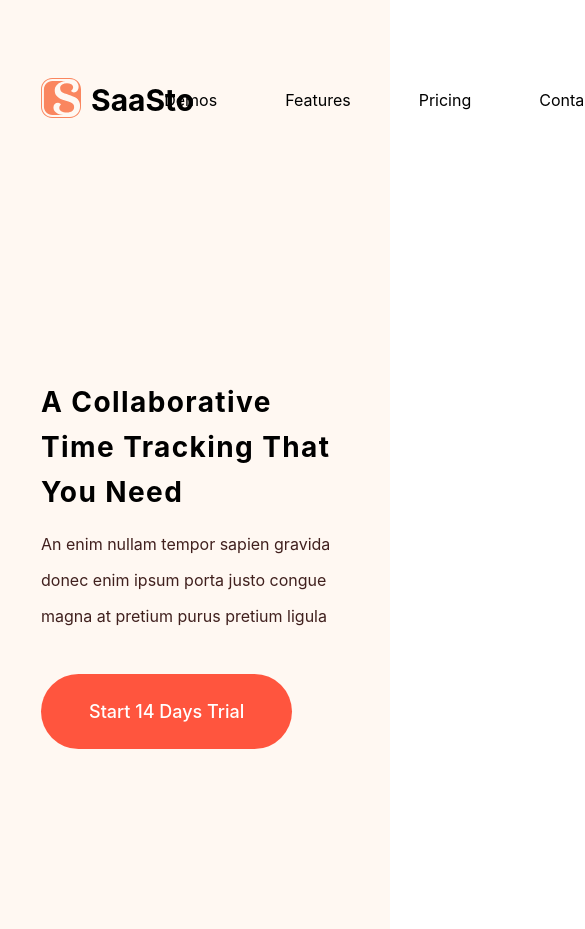
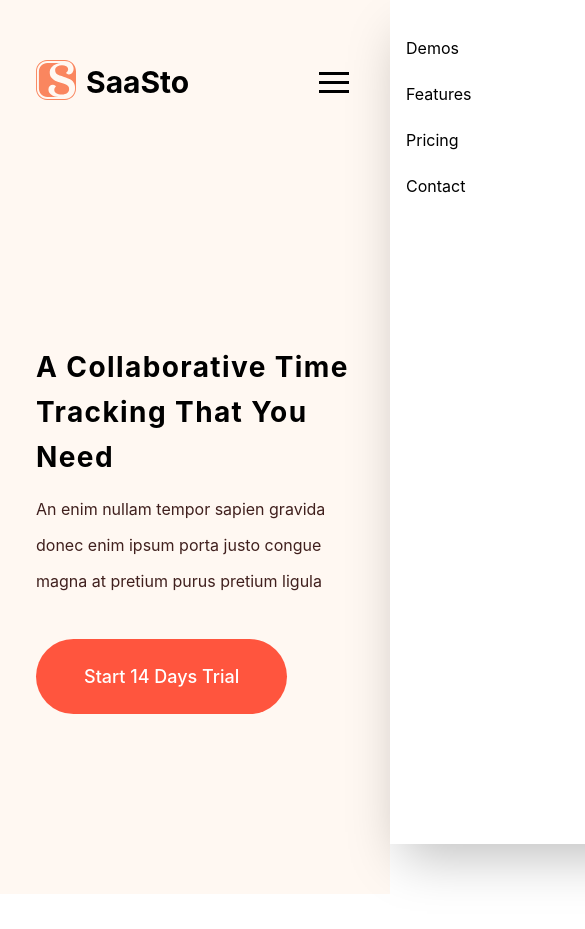
Before and after one commit to Evgenyloy/saasto-tailwind, a React (Vite) app: page / in a window 390 px wide. Shown: the top 929 px of the page, 585 px wide, since content can reach past the window. After the commit the page ends 894 px from the top, so only its background shows below. Built offline with nearby package versions, Linux system fonts and the light colour scheme.

Commit message:
mobile menu added

```diff
--- a/src/components/header/Header.jsx
+++ b/src/components/header/Header.jsx
@@ -1,9 +1,20 @@
 import Container from "../ui/Container";
 import logo from "../../../public/assets/images/logo/logo.png";
+import { useState } from "react";
 
 function Header() {
+  const [isOpen, setIsOpen] = useState(false);
+
+  function toggleMenu() {
+    setIsOpen(!isOpen);
+  }
+
+  function closeMenu() {
+    setIsOpen(false);
+  }
+
   return (
-    <header className="py-60 bg-[#fff8f2FF]">
+    <header className="py-60 bg-[#fff8f2FF] ">
       <Container>
         <div className="flex justify-between items-center">
           <div className="flex cursor-pointer">
@@ -11,35 +22,92 @@ function Header() {
             <span className="ml-10 text-[30px] font-bold">SaaSto</span>
           </div>
 
-          <nav className="">
+          <nav className="mobile:hidden tablet:hidden desktop:block">
             <ul className="flex gap-48">
-              <Link>Demos</Link>
-              <Link>Features</Link>
-              <Link>Pricing</Link>
-              <Link>Contact</Link>
+              <NavLinks />
             </ul>
           </nav>
 
-          <div className="flex gap-36">
-            <button className="text-[#ff553eFF] cursor-pointer transition-transform duration-200 hover:scale-115 hover:text-[#e62538]">
+          <div className="mobile:hidden tablet:hidden desktop:block gap-[36px] ">
+            <button className="text-[#ff553eFF] cursor-pointer transition-transform duration-200 hover:scale-115 hover:text-[#e62538] mr-10">
               Login
             </button>
             <button className="bg-[#ff553eFF] px-36 py-16 rounded-3xl text-white cursor-pointer hover:bg-[#e62538] transition-all duration-200">
               Sign up
             </button>
           </div>
+          <Burger isOpen={isOpen} onClick={toggleMenu} />
         </div>
       </Container>
+      <MobileMenu isOpen={isOpen} closeMenu={closeMenu} />
     </header>
   );
 }
 
 export default Header;
 
-function Link({ children }) {
+function Link({ children, onClick }) {
   return (
-    <li className="cursor-pointer hover:-translate-y-2 relative p-10 transition-all duration-300 hover:text-[#ff553eFF]">
+    <li
+      onClick={onClick}
+      className="cursor-pointer hover:-translate-y-2 relative p-10 transition-all duration-300 hover:text-[#ff553eFF]"
+    >
       {children}
     </li>
   );
 }
+
+function NavLinks({ children, closeMenu }) {
+  return (
+    <>
+      <Link onClick={closeMenu}>Demos</Link>
+      <Link onClick={closeMenu}>Features</Link>
+      <Link onClick={closeMenu}>Pricing</Link>
+      <Link onClick={closeMenu}>Contact</Link>
+    </>
+  );
+}
+
+function Burger({ isOpen, onClick }) {
+  return (
+    <button
+      onClick={onClick}
+      aria-label="Toggle menu"
+      aria-expanded={isOpen}
+      className="mobile:flex tablet:flex desktop:hidden flex-col gap-6  cursor-pointer h-40 w-40 justify-center items-center"
+    >
+      <span
+        className={`block w-30 h-3 bg-black duration-200    ${isOpen ? "translate-y-8 rotate-45" : ""}`}
+      />
+      <span
+        className={`block w-30 h-3 bg-black duration-200    ${isOpen ? "opacity-0" : ""}`}
+      />
+      <span
+        className={`block w-30 h-3 bg-black duration-200 [will-change:transform] ${isOpen ? "-translate-y-8 -rotate-45" : ""}`}
+      />
+    </button>
+  );
+}
+
+function MobileMenu({ isOpen, closeMenu }) {
+  return (
+    <>
+      <div
+        onClick={closeMenu}
+        className={`fixed inset-0 z-40 bg-black/50 transition-opacity duration-300 desktop:hidden ${
+          isOpen ? "opacity-100" : "pointer-events-none opacity-0"
+        }`}
+      />
+
+      <aside
+        className={`fixed right-0 top-0 z-50 h-full w-[280px] bg-white p-6 shadow-2xl transition-transform duration-300 desktop:hidden ${
+          isOpen ? "translate-x-0" : "translate-x-full"
+        }`}
+      >
+        <ul className="mt-20 flex flex-col gap-2">
+          <NavLinks closeMenu={closeMenu} />
+        </ul>
+      </aside>
+    </>
+  );
+}
--- a/src/components/ui/Container.jsx
+++ b/src/components/ui/Container.jsx
@@ -1,7 +1,7 @@
 function Container({ className, children }) {
   return (
     <div
-      className={`w-full h-full max-w-340 mx-auto px-16  md:max-w-1169 ${className}`}
+      className={`w-full h-full max-w-340 mx-auto px-16  desktop:max-w-1169 tablet:max-w-768  mobile:max-w-350 ${className}`}
     >
       {children}
     </div>
--- a/src/styles/styles.css
+++ b/src/styles/styles.css
@@ -1,5 +1,10 @@
 @import "tailwindcss";
 
 @theme {
-  --spacing: 1px;
+   --spacing: 1px;
+
+  --breakpoint-*: initial;
+  --breakpoint-mobile: 350px;
+  --breakpoint-tablet: 768px;
+  --breakpoint-desktop: 1200px;
 }
```
